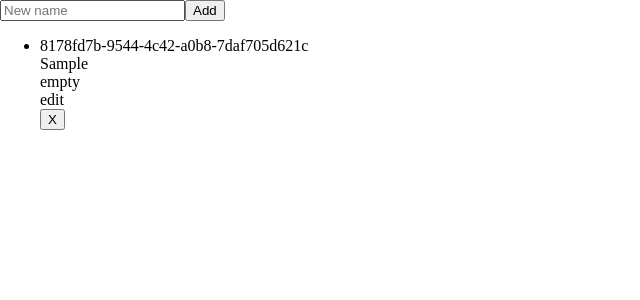
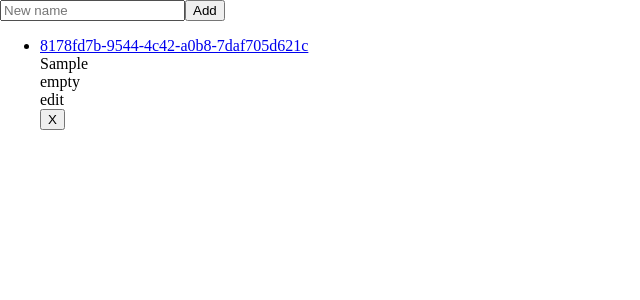
Before and after one commit to AquiGorka/dictionaries, a React (Create React App) app: page / in a window 1280 px wide. Both pictures are taken after typing "Sample" into the empty fields and a click on the button "Add". Shown: the top 300 px of the page, without its empty margins (0-640 px from the left). Built offline with nearby package versions, Linux system fonts and the light colour scheme.

Commit message:
Dictionaries: add link to independent item

```diff
--- a/src/screens/Dictionaries.js
+++ b/src/screens/Dictionaries.js
@@ -1,4 +1,5 @@
 import React, { useState, useCallback } from 'react'
+import { Link } from 'react-router-dom'
 import { useStore } from '../Store'
 
 function useDictionaries() {
@@ -36,7 +37,9 @@ function Item({ id, name, status, onDelete }) {
 
   return (
     <li>
-      <div>{id}</div>
+      <div>
+        <Link to={`/${id}`}>{id}</Link>
+      </div>
       <div>{name}</div>
       <div>{status}</div>
       <div>edit</div>
```
